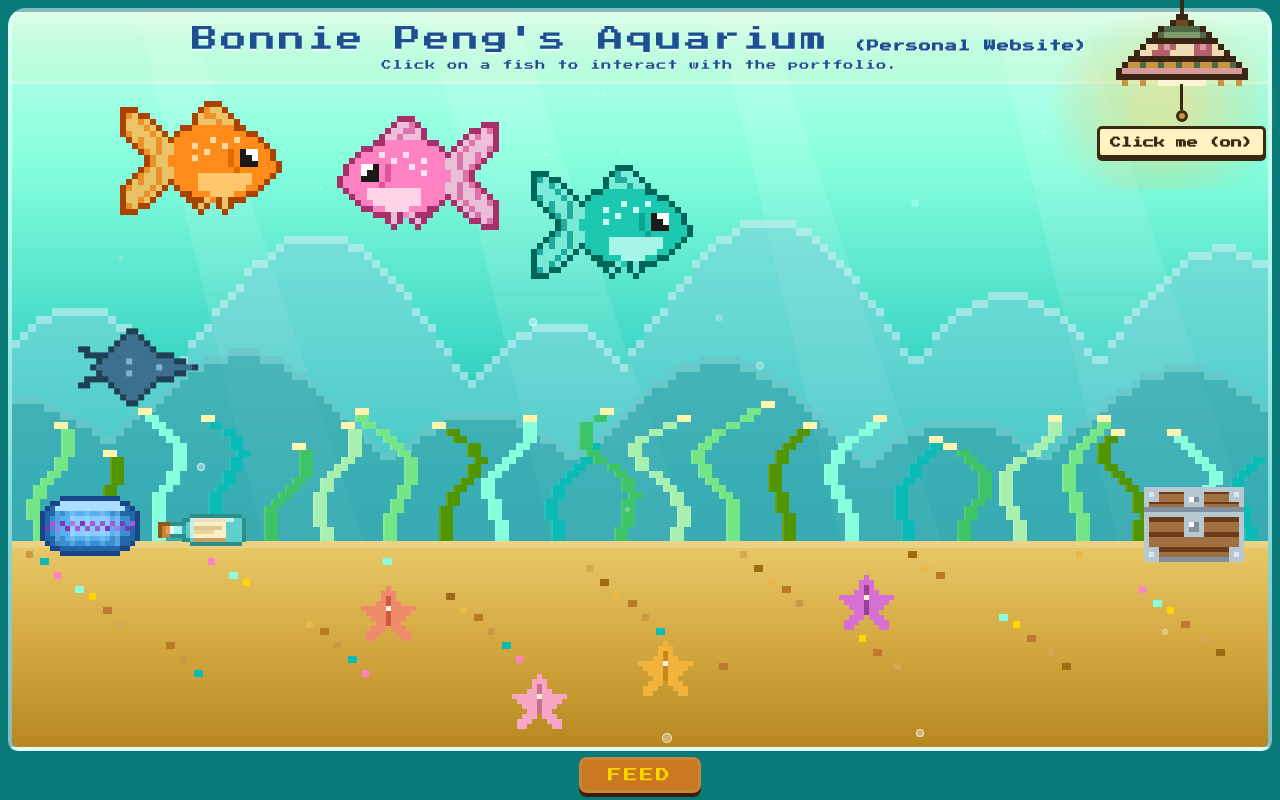
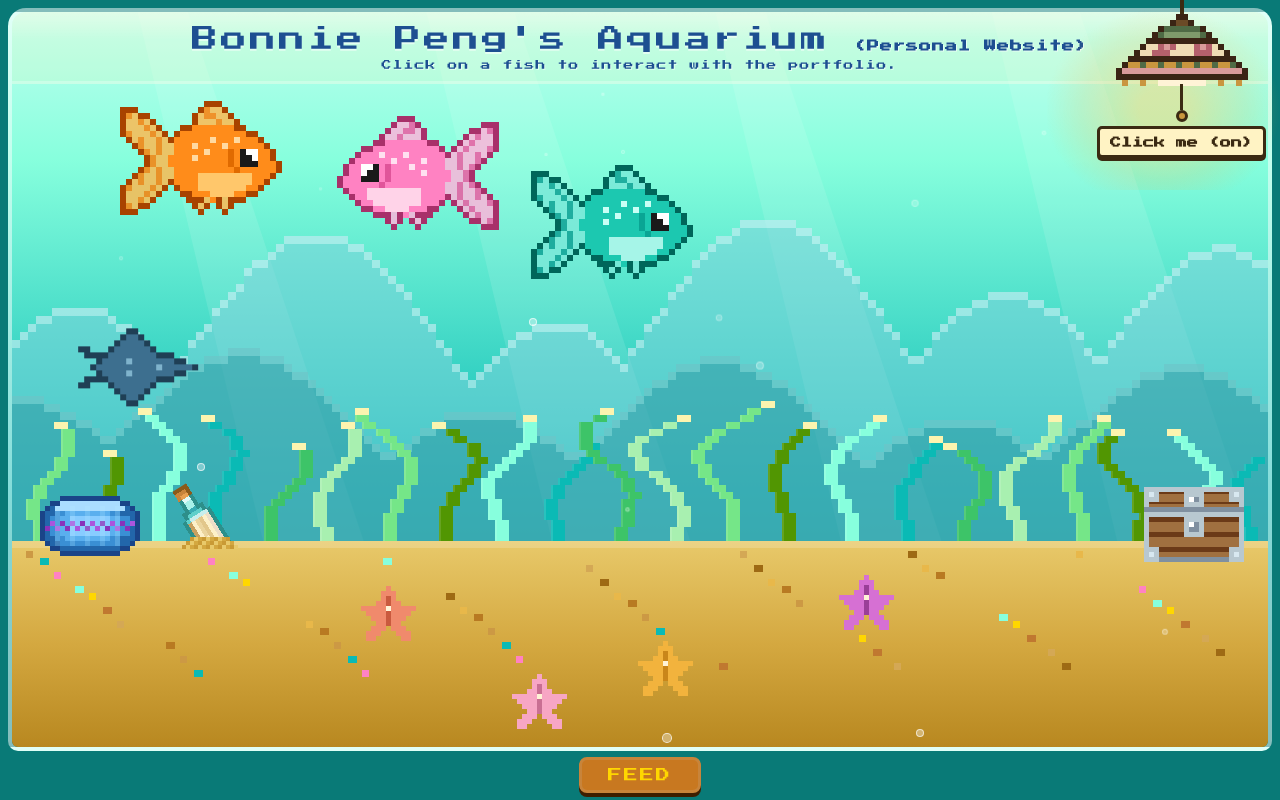
Before and after one commit to Charmination/Charmination.github.io, a plain HTML site: page index.html in a window 1280 px wide. Drawn offline with Linux system fonts and the light colour scheme; animation ran at ten frames a second.

Commit message:
Wedge the message bottle into the sand at a tilt
Co-Authored-By: Claude Opus 5.5 <noreply@anthropic.com>
Claude-Session: https://claude.ai/code/session_01KAh5M1s4rHLJQnGawwssKv

```diff
--- a/index.html
+++ b/index.html
@@ -1516,31 +1516,67 @@
   }
 
   // Build the bottle DOM element and position it between clam and chest
+  /* The bottle is wedged into the sand at a tilt: cork end up, base buried.
+     1) draw the flat bottle on a scratch canvas
+     2) rotate it onto the real canvas (pixel-sharp, no blur)
+     3) cut off the buried part and pile a little mound of sand over the cut */
+  const BOTTLE_TILT_DEG = 58;      // how far it leans (0 = lying flat, 90 = straight up)
+  const BOTTLE_BURIED   = 0.30;    // fraction of the bottle hidden under the sand
+
   function buildBottleDOM() {
     const el    = document.getElementById('bottleBtn');
     const sandH = Math.round(tankH() * SAND_FRAC);
-    const W = 22 * BS, H = 10 * BS;
-    const sub   = Math.round(H * 0.22);
-
-    // Position just to the right of the clam
+    const L = 22 * BS, T = 10 * BS;                 // flat bottle: length × thickness
+
+    // 1) flat bottle
+    const flat = document.createElement('canvas');
+    flat.width = L; flat.height = T;
+    drawBottle(flat.getContext('2d'), BS);
+
+    // 2) rotate it (clockwise, so the cork on the left swings up)
+    const a = BOTTLE_TILT_DEG * Math.PI / 180;
+    const W = Math.ceil(L * Math.cos(a) + T * Math.sin(a)) + 2 * BS;
+    const H = Math.ceil(L * Math.sin(a) + T * Math.cos(a)) + 2 * BS;
+    const cv = document.createElement('canvas');
+    cv.width = W; cv.height = H;
+    const ctx = cv.getContext('2d');
+    ctx.imageSmoothingEnabled = false;
+    ctx.save();
+    ctx.translate(W / 2, H / 2);
+    ctx.rotate(a);
+    ctx.drawImage(flat, -L / 2, -T / 2);
+    ctx.restore();
+
+    // 3) bury the bottom part and add a small sand mound where it goes in
+    const cutY  = Math.round(H * (1 - BOTTLE_BURIED) / BS) * BS;
+    ctx.clearRect(0, cutY, W, H - cutY);
+    const sand  = ['#e8c96a', '#d4a840', '#c99a35'];
+    const moundW = Math.round(W * 0.62 / BS);       // in sand pixels
+    const mx0    = Math.round((W * 0.58) / BS - moundW / 2);
+    for (let r = 0; r < 3; r++) {                   // 3 rows: narrow on top, wide at the base
+      const inset = 2 - r;
+      for (let k = inset; k < moundW - inset; k++) {
+        ctx.fillStyle = sand[(k + r) % 3];
+        ctx.fillRect((mx0 + k) * BS, cutY - (2 - r) * BS, BS, BS);
+      }
+    }
+    const finalH = cutY + BS;                        // keep one row of sand under the cut
+    const out = document.createElement('canvas');
+    out.width = W; out.height = finalH;
+    out.getContext('2d').drawImage(cv, 0, 0);
+
+    // place it just right of the clam, with the mound sitting on the sand line
     const leftX = 28 + (20 * CLS) + 18;
     el.style.cssText = `
       position:absolute; z-index:7;
-      left:${leftX}px; bottom:${sandH - sub}px;
-      width:${W}px; height:${H}px;
+      left:${leftX}px; bottom:${sandH - 2 * BS}px;
+      width:${W}px; height:${finalH}px;
       cursor:pointer; background:none; border:none; outline:none; padding:0;
     `;
-
     const old = el.querySelector('canvas');
     if (old) old.remove();
-
-    const cv = document.createElement('canvas');
-    cv.width = W; cv.height = H;
-    cv.style.cssText = `display:block;image-rendering:pixelated;width:${W}px;height:${H}px;`;
-    const ctx = cv.getContext('2d');
-    ctx.clearRect(0, 0, W, H);
-    drawBottle(ctx, BS);
-    el.insertBefore(cv, el.firstChild);
+    out.style.cssText = `display:block;image-rendering:pixelated;width:${W}px;height:${finalH}px;`;
+    el.insertBefore(out, el.firstChild);
   }
 
 
```
